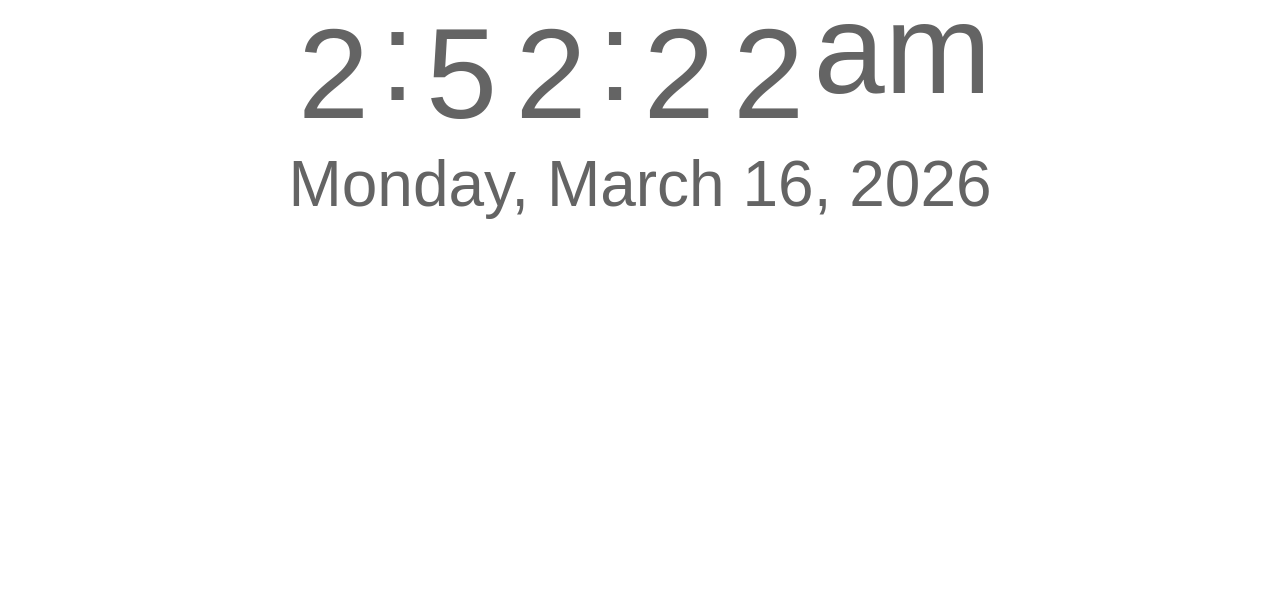
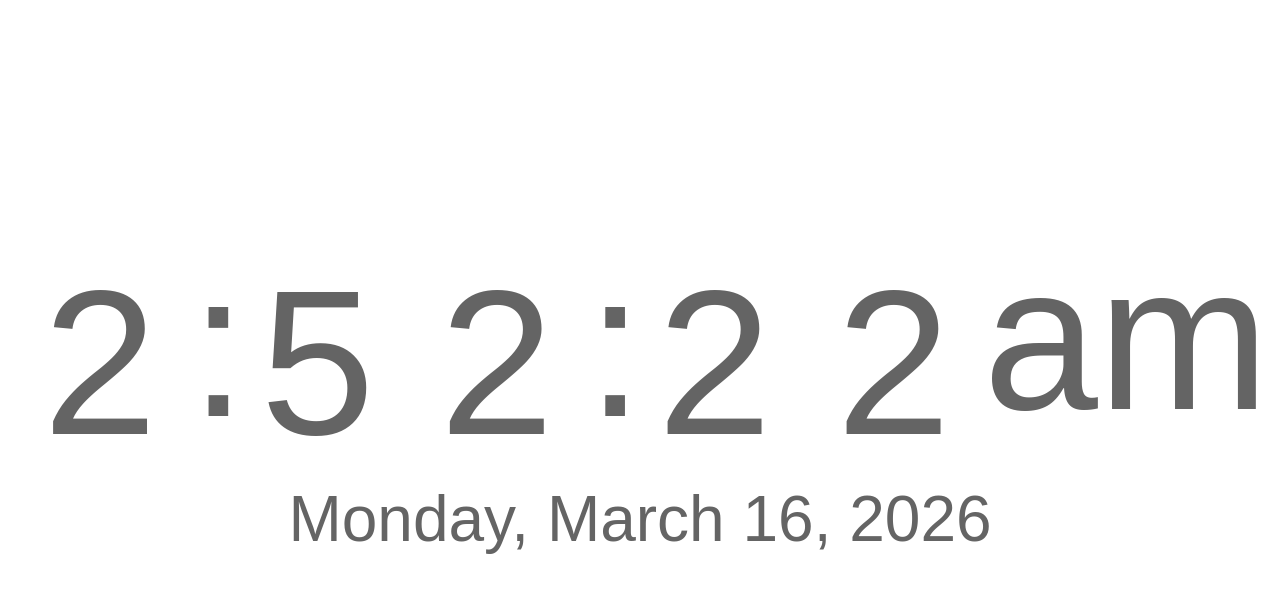
Before and after one commit to zagredam/ClockBoard, a React (Vite) app: page / in a window 1280 px wide. Shown: the top 592 px of the page. Built offline with nearby package versions, Linux system fonts and the light colour scheme; a web font is replaced by a local one.

Commit message:
font sizes

```diff
--- a/assets/styles/styles.css
+++ b/assets/styles/styles.css
@@ -7,9 +7,12 @@
 }
 
 .container{
-    margin:auto auto;
-    height:90vh;
-    width:95vw;
+    height:100vh;
+    width:100vw;
+    display:flex;
+    flex-direction:column;
+    align-items:center;
+    justify-content:center;
 }
 
 .time{
@@ -55,6 +58,7 @@ body.alt{
     display:flex;
     align-items:center;
     justify-content:center;
+    min-height:100vh;
 }
 
 body.alt #app{
@@ -67,18 +71,10 @@ body.alt #app{
     src: url(../media/fonts/EndzoneSans-Medium.otf);
   }
 
-#app{
-    background-color: var(--secondaryColor);
-    color: var(--primaryColor);
-    display:flex;
-    align-items:center;
-    justify-content:center;
-}
-
 .timeSection,.colonDelimiter{
     display:inline-block;
     text-align: center;
-    /* font-size: 14vw; */
+    font-size: calc(14vw * 1.15)
 }
 #clockMeridium{
 /*   font-size: 8vw; */
@@ -86,7 +82,7 @@ body.alt #app{
   top: -25px;
 }
 #clockHourDigit1,#clockHourDigit2,#clockMinuteDigit1,#clockMinuteDigit2,#clockSecondDigit1,#clockSecondDigit2{
-  width:7vw;
+  width:14vw;
 }
 .colonDelimiter{
   position:relative;
@@ -305,3 +301,10 @@ body.alt #app{
     justify-content: center;
     flex-wrap: wrap;
   }
+
+  #presentationClock{
+    display: flex;
+    flex-direction: column;
+    align-items: center;
+    justify-content: center;
+  }
--- a/index.html
+++ b/index.html
@@ -3,7 +3,8 @@
   <head>
     <meta charset="UTF-8" />
     <meta name="viewport" content="width=device-width, initial-scale=1.0" />
-    <title>Presentation Clock</title>
+    <title>MZ - Clocks</title>
+    <link rel="icon" type="image/png" href="https://michaelzagreda.com/assets/images/favicon.png">
     <link rel="stylesheet" href="https://use.fontawesome.com/releases/v5.0.13/css/all.css" integrity="sha384-DNOHZ68U8hZfKXOrtjWvjxusGo9WQnrNx2sqG0tfsghAvtVlRW3tvkXWZh58N9jp" crossorigin="anonymous">
   </head>
   <body>
--- a/src/styles/airport.css
+++ b/src/styles/airport.css
@@ -102,6 +102,10 @@ body{
   letter-spacing: -0.02em;
 }
 
+body.alt .fd-inner{
+    color:var(--secondaryColor);
+}
+
 .fd-top  .fd-inner { top: 0; }
 .fd-bottom .fd-inner { bottom: 0; }
 
@@ -141,6 +145,11 @@ body{
   top: calc(var(--dw) * -0.05);
 }
 
+body.alt .airport-sep{
+    color:var(--secondaryColor);
+}
+
+
 @keyframes sep-blink {
   0%, 100% { opacity: 1; }
   50%       { opacity: 0.15; }
```
